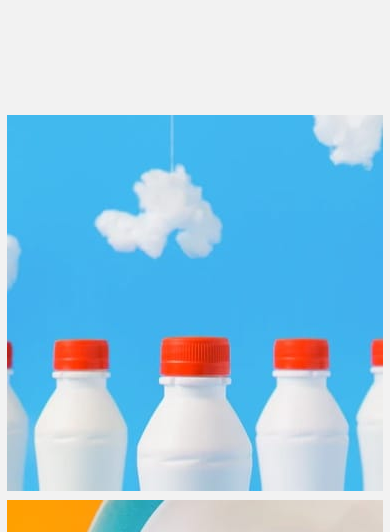
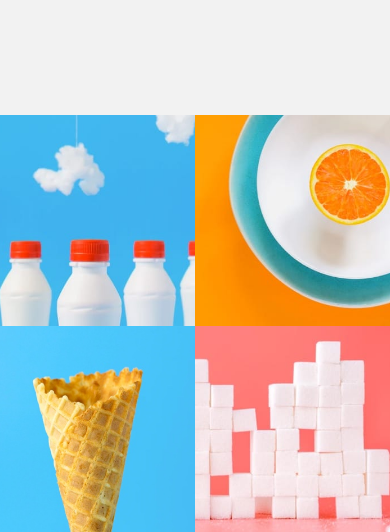
Before and after one commit to MeltedGreenVelvet/sunnyside-agency-landing-page-main, a plain HTML site: page index.html in a window 390 px wide. Shown: the part 5110-5642 px from the top of the page. Drawn offline with Linux system fonts and the light colour scheme.

Commit message:
Added the mobile image grid
- Removed a redundant container div in index.html
- Styled layout with display: inline-grid

```diff
--- a/index.html
+++ b/index.html
@@ -101,13 +101,11 @@
                         <img class="client-photo" src="images/image-jennie.jpg" alt="Portrait of a mature business owner.">
                     </div>
                 </section>
-                <section class="image-grid">
-                    <div class="grid-container">
-                        <img class="grid-images" src="images/mobile/image-gallery-milkbottles.jpg" alt="Milk bottles against a blue background with white clouds">
-                        <img class="grid-images" src="images/mobile/image-gallery-orange.jpg" alt="Orange on a white and blue plate against and orange background">
-                        <img class="grid-images" src="images/mobile/image-gallery-cone.jpg" alt="Waffle cone against a blue background">
-                        <img class="grid-images" src="images/mobile/image-gallery-sugar-cubes.jpg" alt="Stacked sugar cubes against a pink background">
-                    </div>
+                <section class="image-grid-container">
+                    <img class="grid-images" src="images/mobile/image-gallery-milkbottles.jpg" alt="Milk bottles against a blue background with white clouds">
+                    <img class="grid-images" src="images/mobile/image-gallery-orange.jpg" alt="Orange on a white and blue plate against and orange background">
+                    <img class="grid-images" src="images/mobile/image-gallery-cone.jpg" alt="Waffle cone against a blue background">
+                    <img class="grid-images" src="images/mobile/image-gallery-sugar-cubes.jpg" alt="Stacked sugar cubes against a pink background">
                 </section>
             </section>
         </main>
--- a/styles.css
+++ b/styles.css
@@ -105,6 +105,16 @@ MAIN LAYOUT
     display: flex;
     flex-direction: column;
     align-items: center;
+}
+
+.image-grid-container {
+    display: inline-grid;
+    grid-template-columns: repeat(2, 1fr);
+}
+
+.grid-images {
+    height: 11.75rem;
+    width: 11.75rem;
 }
 
 
```
